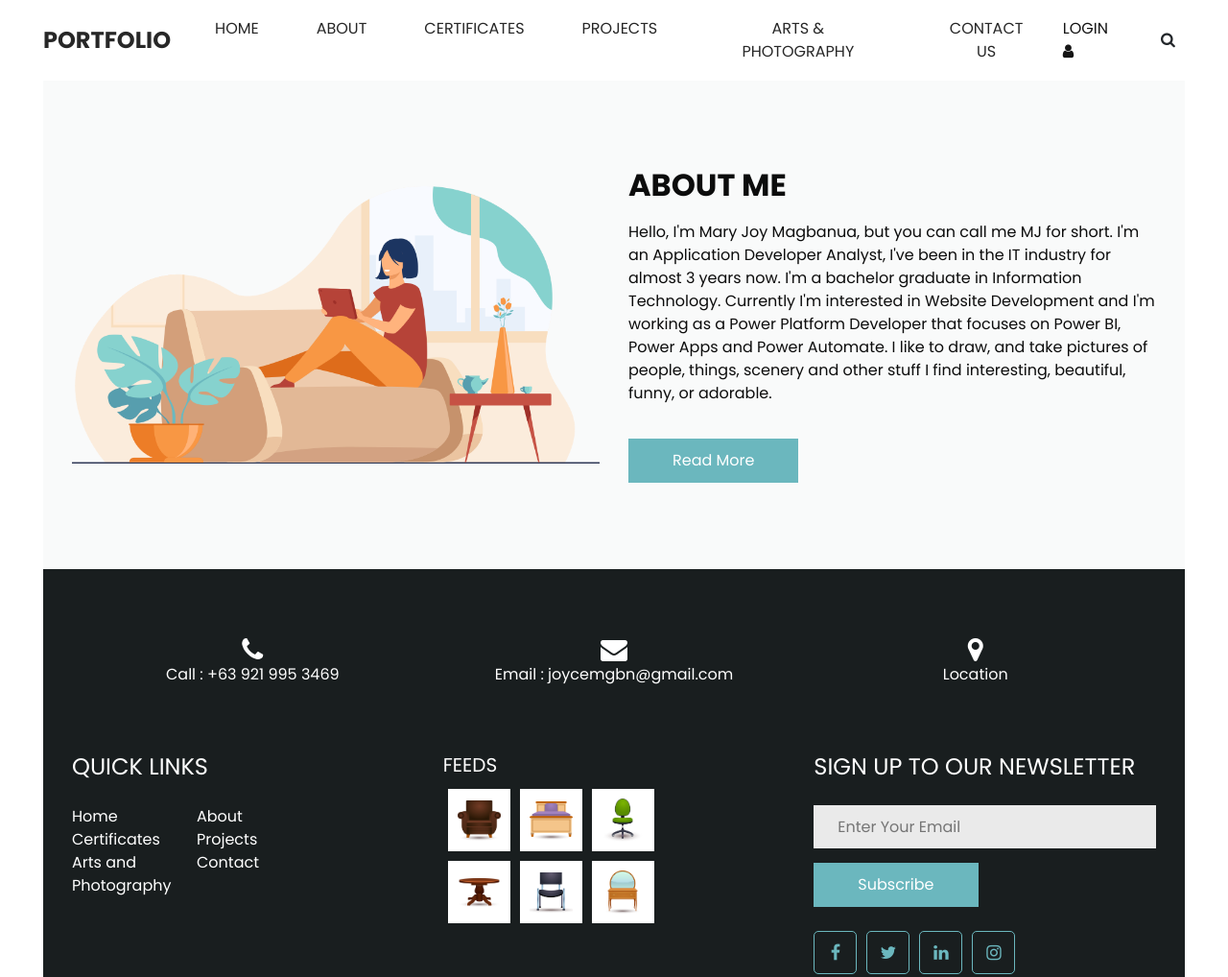
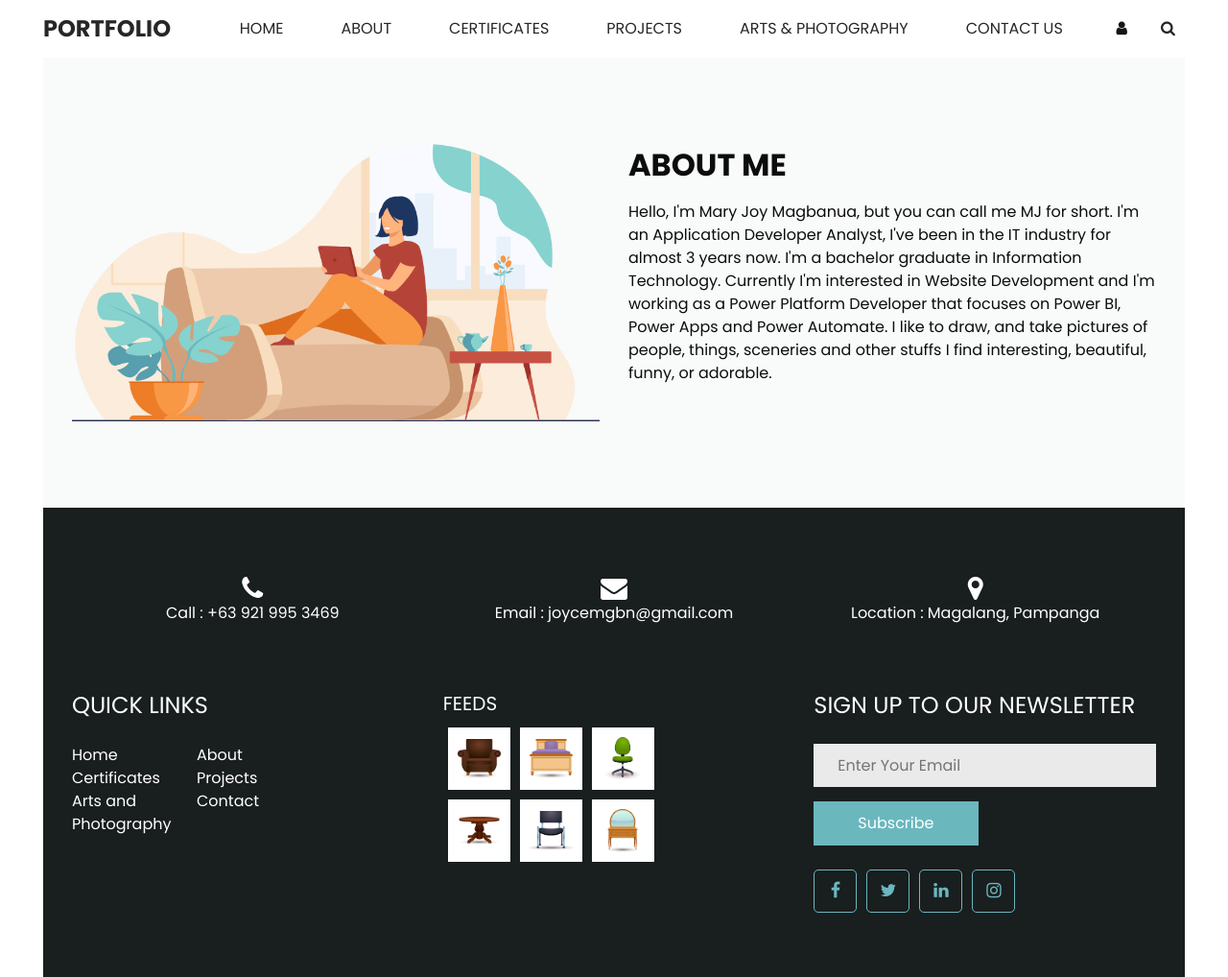
Before and after one commit to madblack30/insygni, a plain HTML site: page about.html in a window 1280 px wide. Shown: the top 1018 px of the page at 96% size. Drawn offline with Linux system fonts and the light colour scheme.

Commit message:
about page added and remove login button and read more button

```diff
--- a/about.html
+++ b/about.html
@@ -72,9 +72,9 @@
           </div>
           <div class="quote_btn-container">
             <a href="">
-              <span>
+              <!-- <span>
                 Login
-              </span>
+              </span> -->
               <i class="fa fa-user" aria-hidden="true"></i>
             </a>
             <form class="form-inline">
@@ -108,10 +108,10 @@
             </div>
             <p>
               Hello, I'm Mary Joy Magbanua, but you can call me MJ for short. I'm an Application Developer Analyst, I've been in the IT industry for almost 3 years now. I'm a bachelor graduate in Information Technology. Currently I'm interested in Website Development and I'm working as a Power Platform Developer that focuses on Power BI, Power Apps and Power Automate.
-              I like to draw, and take pictures of people, things, scenery and other stuff I find interesting, beautiful, funny, or adorable.
+              I like to draw, and take pictures of people, things, sceneries and other stuffs I find interesting, beautiful, funny, or adorable.
             </p>
-            <a href="">
-              Read More
+            <!-- <a href="">
+              Read More -->
             </a>
           </div>
         </div>
@@ -142,7 +142,7 @@
         <a href="">
           <i class="fa fa-map-marker" aria-hidden="true"></i>
           <span>
-            Location
+            Location : Magalang, Pampanga
           </span>
         </a>
       </div>
```
